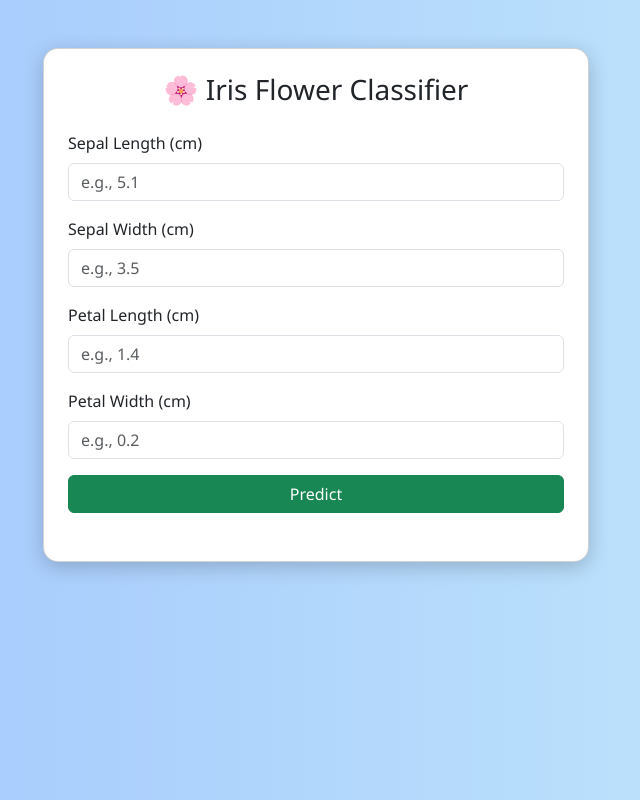
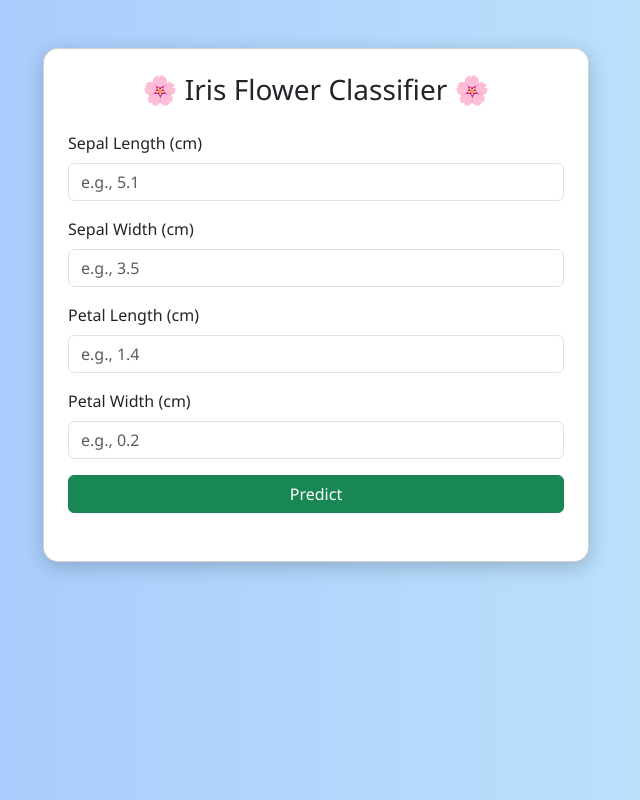
Before and after one commit to Bhawanakalaga/ML_web_service_project, a plain HTML site: page templates/index.html in a window 1280 px wide. Shown: the whole page, without its empty margins (324-964 px from the left). Drawn offline with nearby package versions, Linux system fonts and the light colour scheme.

Commit message:
Update index.html

```diff
--- a/templates/index.html
+++ b/templates/index.html
@@ -30,7 +30,7 @@
         <div class="row justify-content-center">
             <div class="col-md-6">
                 <div class="card p-4">
-                    <h3 class="text-center mb-4">🌸 Iris Flower Classifier</h3>
+                    <h3 class="text-center mb-4">🌸 Iris Flower Classifier 🌸</h3>
                     <form id="predictForm">
                         <div class="mb-3">
                             <label for="sepal_length" class="form-label">Sepal Length (cm)</label>
```
